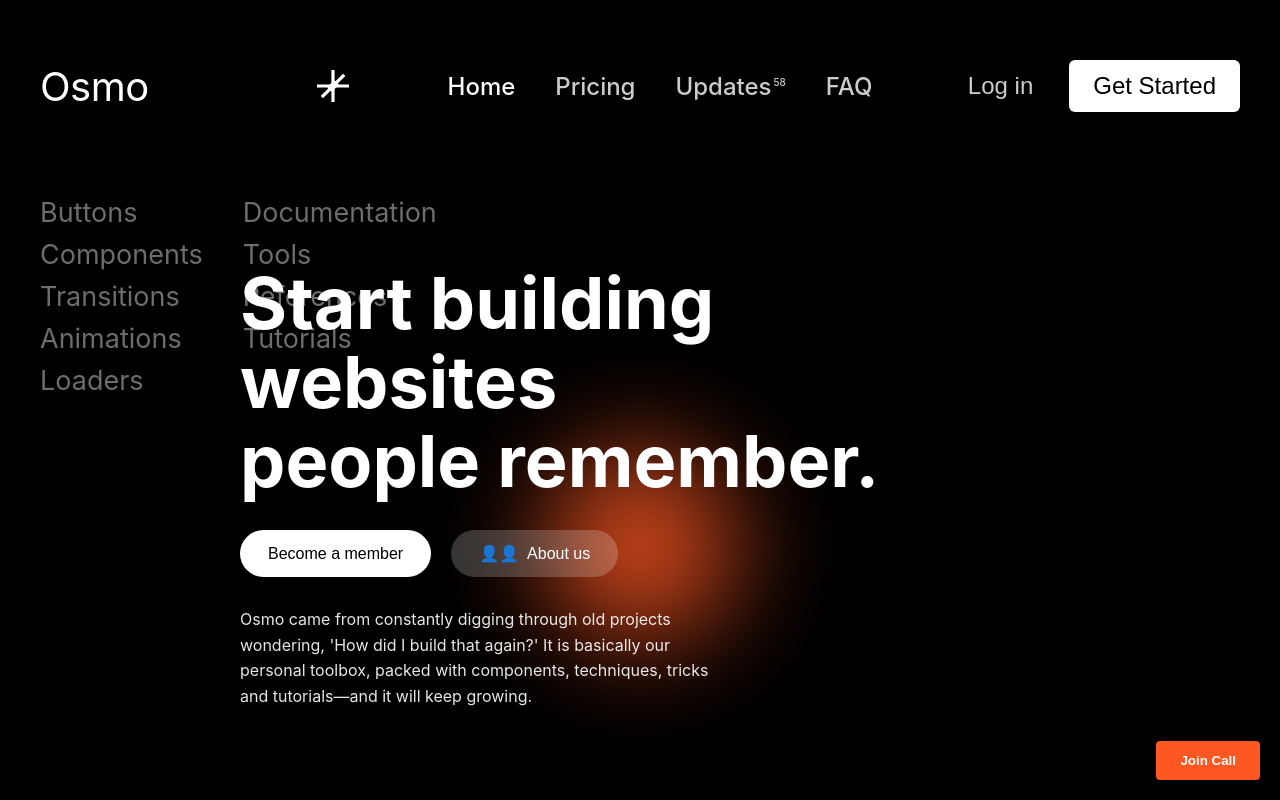
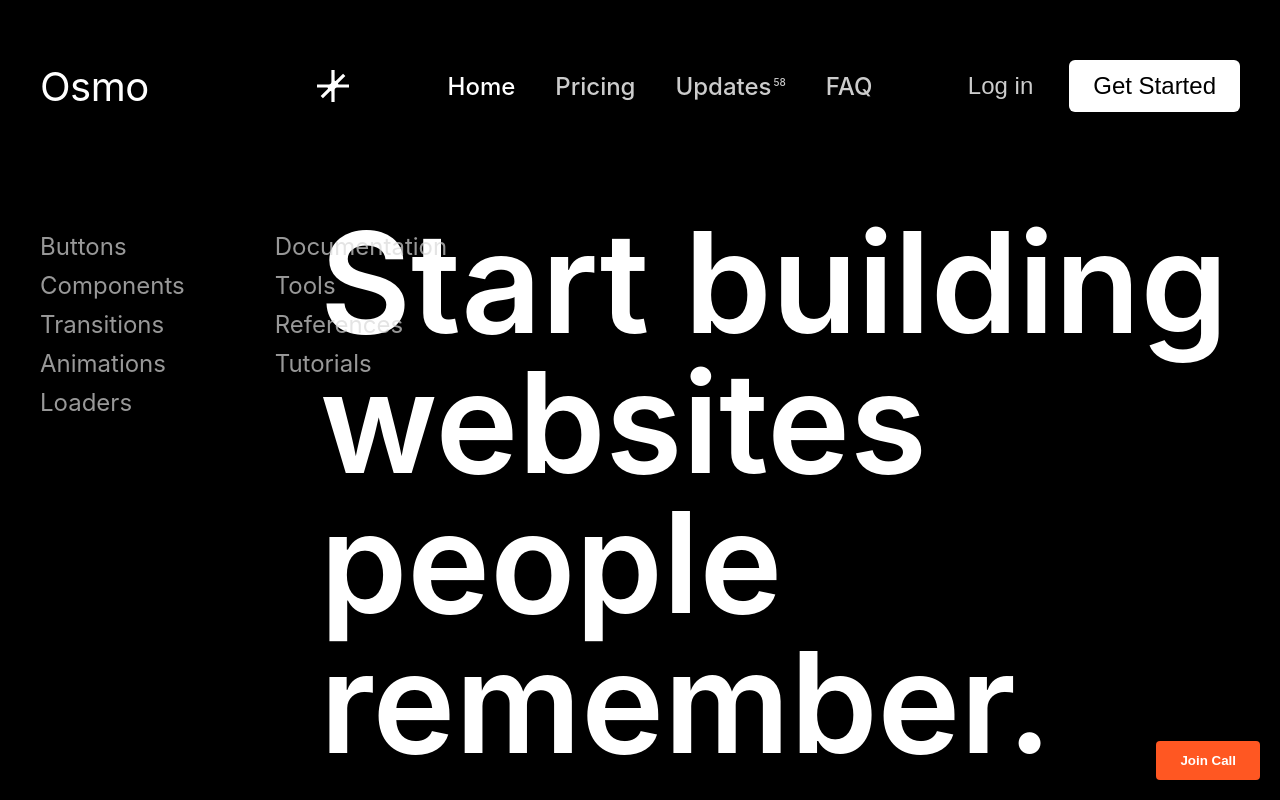
Before and after one commit to nisarg2907/phonio, a Next.js app: page / in a window 1280 px wide. Shown: the top 800 px of the page. Built offline with nearby package versions, Linux system fonts and the light colour scheme.

Commit message:
Closer to the ui

```diff
--- a/src/app/globals.css
+++ b/src/app/globals.css
@@ -17,6 +17,7 @@ body {
   background-color: var(--background-color);
   color: var(--text-color);
   overflow-x: hidden;
+  overflow-y: auto;
   min-height: 100vh;
   position: relative;
 }
--- a/src/app/page.js
+++ b/src/app/page.js
@@ -1,5 +1,4 @@
 import Header from '@/components/Header/Header';
-import Sidebar from '@/components/Sidebar/Sidebar';
 import Hero from '@/components/Hero/Hero';
 import JoinCallButton from '@/components/VideoCall/JoinCallButton';
 import { serverBuildTimeLogger } from '@/utils/logger';
@@ -11,7 +10,6 @@ export default function Home() {
     <main className="main-container">
       <Header />
       <div className="content-wrapper">
-        <Sidebar />
         <Hero />
         <JoinCallButton />
       </div>
--- a/src/components/Hero/Hero.js
+++ b/src/components/Hero/Hero.js
@@ -4,9 +4,24 @@ import '@/styles/hero.css';
 export default function Hero() {
   return (
     <div className="hero-container">
+      <div className="sidebar">
+        <div className="sidebar-column">
+          <div className="sidebar-item">Buttons</div>
+          <div className="sidebar-item">Components</div>
+          <div className="sidebar-item">Transitions</div>
+          <div className="sidebar-item">Animations</div>
+          <div className="sidebar-item">Loaders</div>
+        </div>
+        <div className="sidebar-column">
+          <div className="sidebar-item">Documentation</div>
+          <div className="sidebar-item">Tools</div>
+          <div className="sidebar-item">References</div>
+          <div className="sidebar-item">Tutorials</div>
+        </div>
+      </div>
       <div className="hero-content">
         <h1 className="hero-title">
-          Start building websites<br />
+          Start building websites
           people remember.
         </h1>
         <div className="button-group">
--- a/src/components/Sidebar/Sidebar.js
+++ /dev/null
@@ -1,22 +0,0 @@
-'use client';
-import '@/styles/sidebar.css';
-
-export default function Sidebar() {
-  return (
-    <div className="sidebar">
-      <div className="sidebar-column">
-        <div className="sidebar-item">Buttons</div>
-        <div className="sidebar-item">Components</div>
-        <div className="sidebar-item">Transitions</div>
-        <div className="sidebar-item">Animations</div>
-        <div className="sidebar-item">Loaders</div>
-      </div>
-      <div className="sidebar-column">
-        <div className="sidebar-item">Documentation</div>
-        <div className="sidebar-item">Tools</div>
-        <div className="sidebar-item">References</div>
-        <div className="sidebar-item">Tutorials</div>
-      </div>
-    </div>
-  );
-}
--- a/src/styles/header.css
+++ b/src/styles/header.css
@@ -4,8 +4,10 @@
   align-items: center;
   padding: 20px 40px;
   background-color: transparent;
-  position: relative;
+  position: sticky;
+  top: 0;
   margin: 40px 0px;
+  z-index: 1000;
 }
 
 .logo-container {
@@ -81,7 +83,8 @@
   transition: transform 0.6s ease, opacity 0.3s ease 0.3s;
 }
 
-.nav-item:hover, .nav-item.active {
+.nav-item:hover,
+.nav-item.active {
   opacity: 1;
 }
 
@@ -283,7 +286,7 @@
   border-radius: 8px;
   flex-direction: column;
   gap: 16px;
-  box-shadow: 0 4px 12px rgba(0,0,0,0.1);
+  box-shadow: 0 4px 12px rgba(0, 0, 0, 0.1);
 }
 
 .mobile-menu.open {
@@ -301,6 +304,7 @@
   font-weight: 600;
 }
 
+
 @media (max-width: 768px) {
   .header {
     padding: 4px 20px;
@@ -315,10 +319,12 @@
     flex: none;
     margin-left: 10px;
   }
+
   .logo-container {
     flex: 1;
     gap: 20px;
   }
+
   .logo {
     font-size: 28px;
   }
@@ -328,7 +334,8 @@
     height: 22px;
   }
 
-  .login-button, .get-started-button {
+  .login-button,
+  .get-started-button {
     font-size: 20px;
     padding: 8px 12px;
   }
--- a/src/styles/hero.css
+++ b/src/styles/hero.css
@@ -1,72 +1,62 @@
-/* src/styles/hero.css */
 .hero-container {
   flex: 1;
   display: flex;
-    align-items: center;
-    justify-content: center;
-    padding: 60px 20px;
+  flex-direction: row;
+  align-items: flex-start;
+  padding: 40px 0;
   position: relative;
   overflow: hidden;
-  }
-
-  .hero-container::before {
-    content: '';
-    position: absolute;
-    width: 300px;
-    height: 300px;
-    background: radial-gradient(circle, var(--accent-color) 0%, rgba(255,87,34,0) 70%);
-    top: 50%;
-    left: 50%;
-    transform: translate(-50%, -30%);
-    filter: blur(40px);
-    z-index: -1;
+  background-color: #000;
+  min-height: 90vh;
 }
 
 .hero-content {
-    max-width: 800px;
   text-align: left;
   margin-left: auto;
-    margin-right: auto;
+  margin-right: 40px;
   display: flex;
   flex-direction: column;
-    gap: 30px;
+  gap: 60px;
+  width: 75%;
+  padding-top: 20px;
 }
 
 .hero-title {
-    font-size: 72px;
-    font-weight: 700;
-    line-height: 1.1;
+  font-size: 140px;
+  font-weight: 600;
+  line-height: 1;
   margin: 0;
+  margin-top: -20px;
+  color: white;
+  width: 100%;
 }
 
 .button-group {
   display: flex;
-    gap: 20px;
+  gap: 16px;
+  margin-top: 40px;
 }
 
 .member-button {
-    padding: 14px 28px;
+  padding: 18px 32px;
   background-color: white;
   color: black;
   border: none;
-    border-radius: 50px;
-    font-size: 16px;
+  border-radius: 10px;
+  font-size: 24px;
   font-weight: 500;
   cursor: pointer;
   transition: transform 0.2s ease;
 }
 
-  .member-button:hover {
-    transform: scale(1.05);
-  }
 
 .about-button {
-    padding: 14px 28px;
-    background-color: rgba(255, 255, 255, 0.2);
+  padding: 18px 32px;
+  background-color: rgba(255, 255, 255, 0.15);
   color: white;
   border: none;
-    border-radius: 50px;
-    font-size: 16px;
+  border-radius: 10px;
+  font-size: 24px;
   font-weight: 500;
   cursor: pointer;
   display: flex;
@@ -75,24 +65,99 @@
   transition: background-color 0.2s ease;
 }
 
-  .about-button:hover {
-    background-color: rgba(255, 255, 255, 0.3);
-  }
-
 .avatar-group {
-    display: inline-block;
+  display: flex;
+  align-items: center;
+  margin-right: 8px;
 }
 
 .hero-description {
-    font-size: 16px;
+  font-size: 20px;
   line-height: 1.6;
-    max-width: 500px;
-    opacity: 0.9;
+  max-width: 600px;
+  color: rgba(255, 255, 255, 0.8);
+  margin-top: 50px;
+}
+
+.sidebar {
+  display: flex;
+  gap: 90px;
+  padding: 20px 0 20px 40px;
+  position: relative;
+  width: 25%;
+}
+
+.sidebar-column {
+  display: flex;
+  flex-direction: column;
+  gap: 10px;
+}
+
+.sidebar-item {
+  color: #D9D9D9;
+  opacity: 0.7;
+  cursor: pointer;
+  transition: opacity 0.3s ease, color 0.3s ease;
+  font-size: 24px;
+  font-weight: 400;
+}
+
+.sidebar-item:hover {
+  opacity: 1;
+  color: #ffffff;
+}
+
+/* Updated glow effect to better match the image */
+.hero-container:before {
+  content: "";
+  position: absolute;
+  top: 40%;
+  left: 60%;
+  width: 900px;
+  height: 900px;
+  background: radial-gradient(ellipse at center, rgba(255, 80, 30, 0.8) 0%, rgba(255, 80, 30, 0.2) 40%, transparent 70%);
+  transform: translate(-50%, -50%);
+  z-index: -1;
+  pointer-events: none;
+  filter: blur(20px);
+  animation: glow 8s infinite alternate;
+}
+
+@keyframes glow {
+  0% {
+    opacity: 0.7;
+    transform: translate(-50%, -50%) scale(1);
+  }
+  100% {
+    opacity: 1;
+    transform: translate(-50%, -50%) scale(1.1);
+  }
+}
+
+@media (max-width: 1400px) {
+  .hero-title {
+    font-size: 140px;
+  }
+}
+
+@media (max-width: 1200px) {
+  .sidebar {
+    display: none;
+  }
+
+  .hero-content {
+    width: 100%;
+    margin-left: 40px;
+  }
+
+  .hero-title {
+    font-size: 90px;
+  }
 }
 
 @media (max-width: 768px) {
   .hero-title {
-      font-size: 36px;
+    font-size: 60px;
   }
 
   .button-group {
@@ -101,6 +166,6 @@
   }
 
   .hero-description {
-      font-size: 14px;
+    font-size: 16px;
   }
 }
--- a/src/styles/sidebar.css
+++ /dev/null
@@ -1,34 +0,0 @@
-
-.sidebar {
-    display: flex;
-    gap: 40px;
-    padding: 20px 40px;
-    position: absolute;
-    left: 0;
-    top: 40;
-  }
-
-  .sidebar-column {
-    display: flex;
-    flex-direction: column;
-    gap: 1px;
-  }
-
-  .sidebar-item {
-    color: #9D9A9A;
-    opacity: 0.7;
-    cursor: pointer;
-    transition: opacity 0.3s ease;
-    font-size: 27px;
-    padding: 4px 0;
-  }
-
-  .sidebar-item:hover {
-    opacity: 1;
-  }
-
-  @media (max-width: 768px) {
-    .sidebar {
-      display: none;
-    }
-  }
```
Also changed, not shown: src/components/Header/Header.js (+0 -31 lines). Lines whose indentation alone changed are shown as unchanged.
